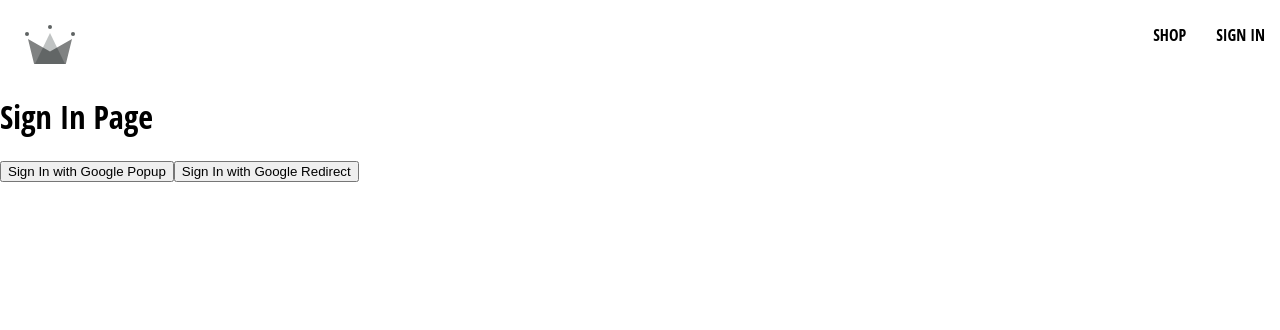
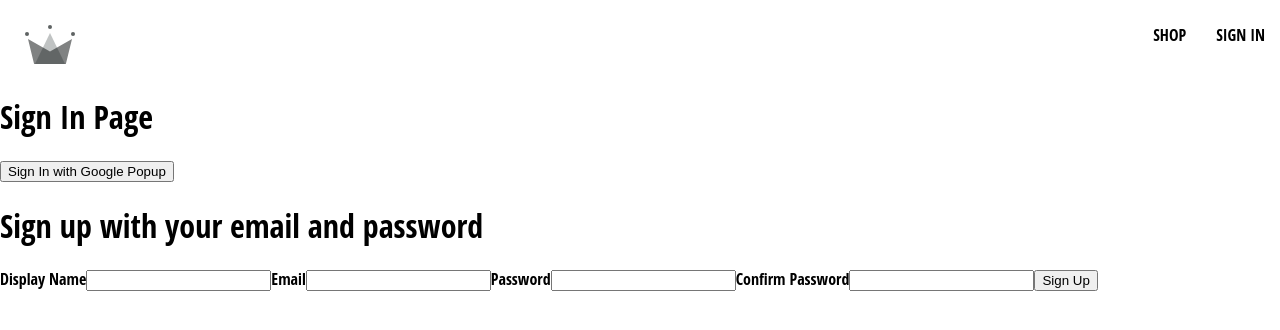
Before and after one commit to ClayLeee/react-crwn-clothing, a React (Create React App) app: page /sign-in in a window 1280 px wide. Shown: the top 330 px of the page. Built offline with nearby package versions, Linux system fonts and the light colour scheme; a web font is replaced by a local one.

Commit message:
lesson 98: Sign Up From Pt.1

```diff
--- /dev/null
+++ b/src/components/sign-up-form/sign-up-form.component.jsx
@@ -0,0 +1,66 @@
+import { useState } from 'react';
+
+const defaultFormFields = {
+  displayName: '',
+  email: '',
+  password: '',
+  confirmPassword: ''
+}
+
+const SignUpForm = () => {
+  const [formFields, setFormFields] = useState(defaultFormFields);
+  const { displayName, email, password, confirmPassword } = formFields;
+
+  const handleChange = (event) => {
+    const { name, value  } = event.target;
+
+    setFormFields({ ...formFields, [name]: value });
+  };
+
+  return (
+    <div>
+      <h1>Sign up with your email and password</h1>
+      <form onSubmit={() => {}}>
+        <label>Display Name</label>
+        <input
+          type="text"
+          required
+          onChange={ handleChange }
+          name="displayName"
+          value={ displayName }
+        />
+
+        <label>Email</label>
+        <input
+          type="email"
+          required
+          onChange={ handleChange }
+          name="email"
+          value={ email }
+        />
+
+        <label>Password</label>
+        <input
+          type="password"
+          required
+          onChange={ handleChange}
+          name="password"
+          value={ password }
+        />
+
+        <label>Confirm Password</label>
+        <input
+          type="password"
+          required
+          onChange={ handleChange }
+          name="confirmPassword"
+          value={ confirmPassword }
+        />
+
+        <button type="submit">Sign Up</button>
+      </form>
+    </div>
+  )
+}
+
+export default SignUpForm;
--- a/src/routes/sign-in/sign-in.component.jsx
+++ b/src/routes/sign-in/sign-in.component.jsx
@@ -1,23 +1,12 @@
-import { useEffect } from 'react';
-import { getRedirectResult } from 'firebase/auth';
 
 import {
-  auth,
   signInWithGooglePopup,
-  signInWithGoogleRedirect,
   createUserDocumentFromAuth
 } from '../../utils/firebase/firebase.utils';
 
+import SignUpForm from '../../components/sign-up-form/sign-up-form.component';
+
 const SignIn = () => {
-  useEffect(() => {
-    async function getResult() {
-      const response = await getRedirectResult(auth);
-      if (response) {
-        const userdocRef = await createUserDocumentFromAuth(response.user);
-      }
-    }
-    getResult();
-  }, []);
 
   const logGoogleUser = async () => {
     const { user } = await signInWithGooglePopup();
@@ -30,9 +19,7 @@
       <button onClick={ logGoogleUser }>
         Sign In with Google Popup
       </button>
-      <button onClick={ signInWithGoogleRedirect }>
-        Sign In with Google Redirect
-      </button>
+      <SignUpForm />
     </div>
   );
 };
--- a/src/utils/firebase/firebase.utils.js
+++ b/src/utils/firebase/firebase.utils.js
@@ -4,7 +4,6 @@
 import { initializeApp } from "firebase/app";
 import {
   getAuth,
-  signInWithRedirect,
   signInWithPopup,
   GoogleAuthProvider
 } from 'firebase/auth';
@@ -36,7 +35,6 @@
 
 export const auth = getAuth();
 export const signInWithGooglePopup = () => signInWithPopup(auth, googleProvider);
-export const signInWithGoogleRedirect = () => signInWithRedirect(auth, googleProvider);
 
 export const db = getFirestore();
 
```
